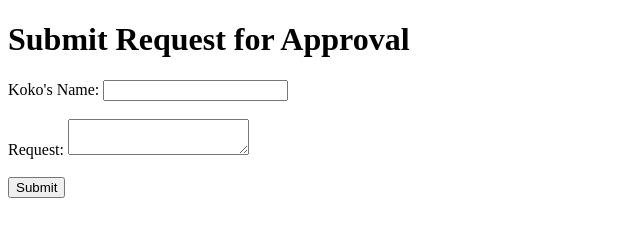
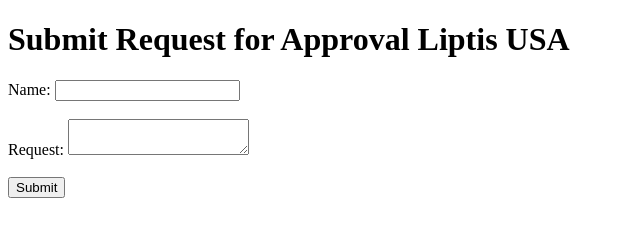
Before and after one commit to kaeldeeb/kaeldeeb.github.io, a plain HTML site: page index.html in a window 1280 px wide. Shown: the whole page, without its empty margins (0-640 px from the left). Drawn offline with Linux system fonts and the light colour scheme.

Commit message:
Update index.html

```diff
--- a/index.html
+++ b/index.html
@@ -6,9 +6,9 @@
   <title>Team Interface</title>
 </head>
 <body>
-  <h1>Submit Request for Approval</h1>
+  <h1>Submit Request for Approval Liptis USA</h1>
   <form id="approval-form">
-    <label for="name">Koko's Name:</label>
+    <label for="name">Name:</label>
     <input type="text" id="name" name="name" required><br><br>
     <label for="request">Request:</label>
     <textarea id="request" name="request" required></textarea><br><br>
```
